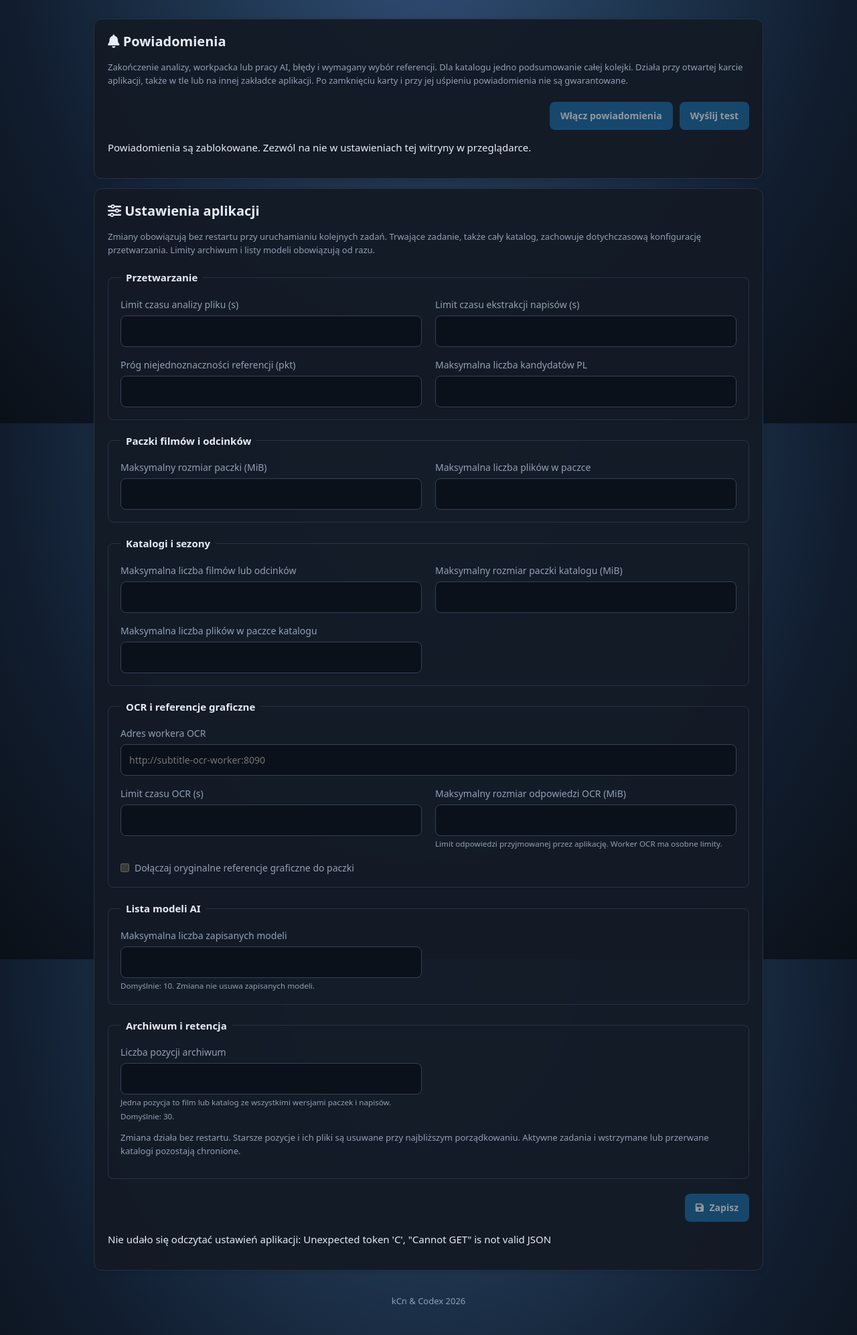
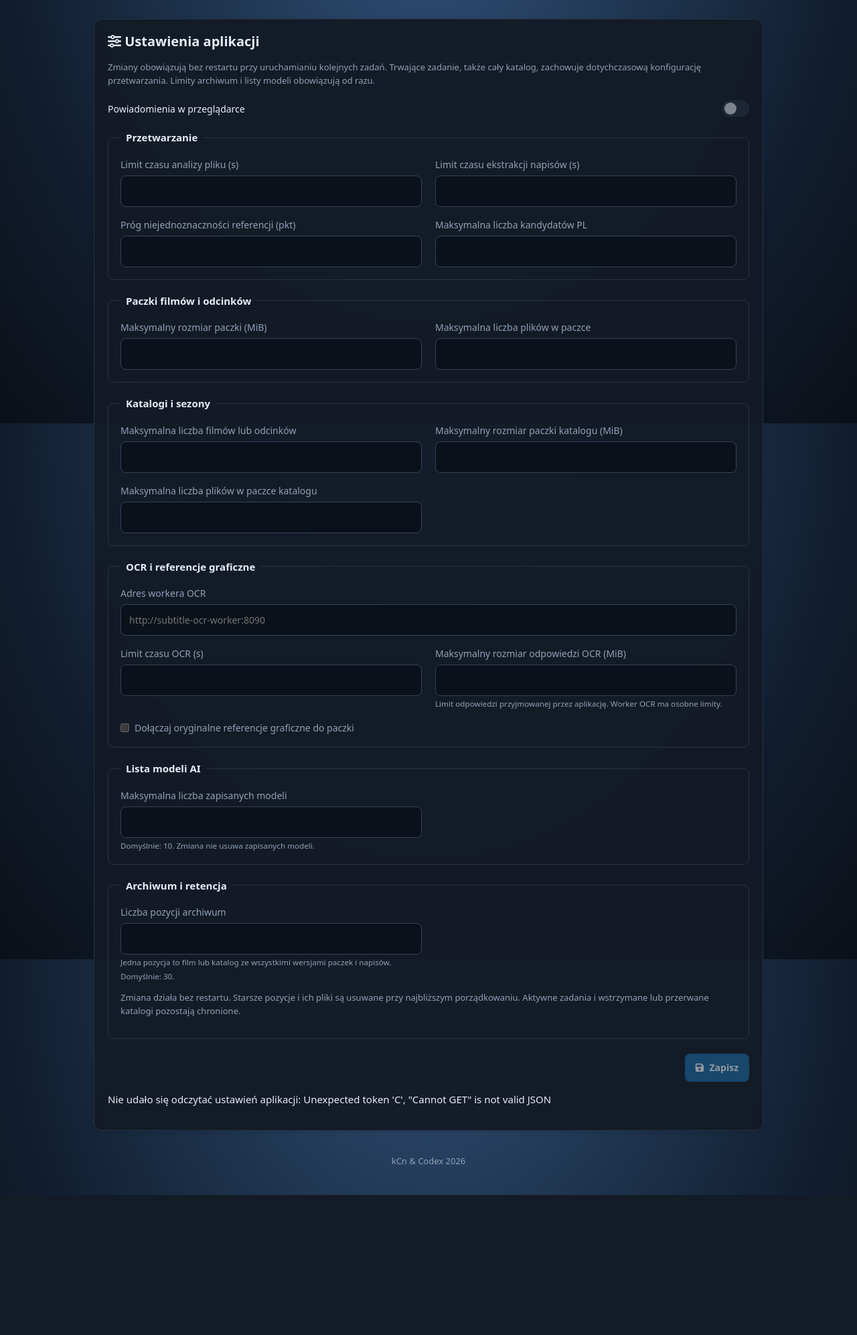
Before and after one commit to kCn3333/subtitle-agent, a Python web app: template app/templates/settings.html in a window 1280 px wide. Shown: the part 168-2161 px from the top of the page at 67% size. After the commit the page ends 1952 px from the top, so only its background shows below. Run offline with Jinja, Linux system fonts and the light colour scheme; the template is opened without the code that fills it: most values are stand-ins (such as "Sample title", 1, 10 or a date in 2020).

Commit message:
fix: simplify notifications to a default-on settings switch

```diff
--- a/app/static/notifications.js
+++ b/app/static/notifications.js
@@ -1,11 +1,12 @@
 // Notifications are driven by open pages, without Web Push or background polling in a worker.
 var taskNotifications=(()=>{
   const preference='subtitleAgentNotifications',watchKey='subtitleAgentNotificationTasks';
-  let polling=false,registrationPromise=null;
+  let polling=false,registrationPromise=null,requesting=false,permissionAttempted=false;
   const read=(key,fallback)=>{try{return JSON.parse(localStorage.getItem(key))??fallback}catch{return fallback}};
   const write=(key,value)=>{try{localStorage.setItem(key,JSON.stringify(value));return true}catch{return false}};
   const supported=()=>window.isSecureContext&&'Notification' in window;
-  const enabled=()=>supported()&&Notification.permission==='granted'&&read(preference,false)===true;
+  const wanted=()=>read(preference,true)===true;
+  const enabled=()=>supported()&&Notification.permission==='granted'&&wanted();
   const withLock=action=>navigator.locks?navigator.locks.request('subtitle-agent-notifications',action):action();
   const taskUrl=id=>`/?task=${encodeURIComponent(id)}`;
 
@@ -34,28 +35,32 @@ var taskNotifications=(()=>{
     notification.onclick=()=>{window.focus();window.location.assign(options.data.url);notification.close()};
   }
   function controls(){
-    const button=document.querySelector('#notifications-toggle'),test=document.querySelector('#notifications-test'),status=document.querySelector('#notifications-status');
-    if(!button)return;
-    button.disabled=!supported()||Notification.permission==='denied';
-    button.textContent=enabled()?'Wyłącz powiadomienia':'Włącz powiadomienia';
-    test.disabled=!enabled();
-    status.textContent=!window.isSecureContext?'Powiadomienia wymagają HTTPS (lub localhost).':
+    const input=document.querySelector('#notifications-toggle');if(!input)return;
+    input.disabled=!supported()||Notification.permission==='denied';
+    input.checked=wanted()&&supported()&&Notification.permission!=='denied';
+    input.title=!window.isSecureContext?'Powiadomienia wymagają HTTPS.':
       !('Notification' in window)?'Ta przeglądarka nie obsługuje powiadomień.':
-      Notification.permission==='denied'?'Powiadomienia są zablokowane. Zezwól na nie w ustawieniach tej witryny w przeglądarce.':
-      enabled()?'Powiadomienia włączone w tej przeglądarce. Pozostaw otwartą kartę aplikacji.':'Powiadomienia są wyłączone w tej przeglądarce.';
+      Notification.permission==='denied'?'Zezwól na powiadomienia w ustawieniach witryny w przeglądarce.':
+      Notification.permission==='default'?'Przeglądarka poprosi o zgodę przy uruchomieniu zadania.':'';
+  }
+  async function requestAccess(){
+    if(!supported()||!wanted()||Notification.permission!=='default'||requesting||permissionAttempted)return;
+    requesting=true;permissionAttempted=true;
+    try{
+      // Called from a task-start click or the switch's change handler.
+      await Notification.requestPermission();
+      if(enabled()){await restoreActive();poll()}
+    }catch{/* Browser permission failures must not interrupt a task. */}
+    finally{requesting=false;controls()}
   }
   async function toggle(){
+    const input=document.querySelector('#notifications-toggle');
     if(!supported())return;
-    if(enabled()){write(preference,false);write(watchKey,{});controls();return}
-    // Permission must be requested directly in a click handler.
-    document.querySelector('#notifications-toggle').disabled=true;
-    let permission;
-    try{permission=Notification.permission==='granted'?'granted':await Notification.requestPermission()}
-    catch{controls();document.querySelector('#notifications-status').textContent='Przeglądarka nie zezwoliła na włączenie powiadomień.';return}
-    if(permission==='granted'){
-      try{await registration();if(!write(preference,true))throw Error('Nie można zapisać ustawienia w przeglądarce')}
-      catch(error){controls();document.querySelector('#notifications-status').textContent=error.message;return}
-    }
+    const selected=input.checked;
+    write(preference,selected);
+    if(!selected){write(watchKey,{});controls();return}
+    permissionAttempted=false;
+    await requestAccess();
     controls();if(enabled())await restoreActive();poll();
   }
   async function restoreActive(){
@@ -68,7 +73,7 @@ var taskNotifications=(()=>{
     }catch{}
   }
   function track(kind,id,jobId,restart=false){
-    if(!id||!enabled())return;
+    if(!id||!supported()||!wanted()||(Notification.permission!=='granted'&&!requesting))return;
     const tasks=read(watchKey,{}),key=`${kind}:${id}`;
     if(tasks[key]&&!restart)return;
     tasks[key]={kind,id,jobId,cycle:`${Date.now()}-${Math.random()}`,seen:null,done:false};
@@ -127,15 +132,12 @@ var taskNotifications=(()=>{
     }finally{polling=false}
   }
   function setup(){
-    const button=document.querySelector('#notifications-toggle'),test=document.querySelector('#notifications-test');
-    button?.addEventListener('click',toggle);
-    test?.addEventListener('click',async()=>{
-      if(!enabled())return;
-      try{await show('Subtitle Agent','Powiadomienia działają.','subtitle-agent-test');}
-      catch{document.querySelector('#notifications-status').textContent='Nie udało się wyświetlić powiadomienia. Sprawdź ustawienia przeglądarki i systemu.'}
-    });
+    document.querySelector('#notifications-toggle')?.addEventListener('change',toggle);
     controls();poll();
   }
+  document.addEventListener('click',event=>{
+    if(event.target.closest?.('#job-form button, #ai-sync-button'))requestAccess();
+  },true);
   // This script loads before app.js, including when a task notification was clicked.
   const requested=new URLSearchParams(window.location.search).get('task');
   if(window.location.pathname==='/'&&requested&&/^[a-zA-Z0-9_-]{1,80}$/.test(requested)){
--- a/app/static/styles.css
+++ b/app/static/styles.css
@@ -259,3 +259,10 @@ button:focus-visible, a:focus-visible, .console:focus-visible { outline: 3px sol
 .brand-github { display: inline-flex; align-items: center; justify-content: center; width: 32px; height: 32px; border-radius: 6px; opacity: .75; }
 .brand-github:hover { opacity: 1; background: var(--line); }
 .brand-github img { display: block; }
+
+.notification-setting { display: flex; align-items: center; justify-content: space-between; gap: 16px; margin: 20px 0; color: var(--text); font-size: 14px; }
+#notifications-toggle { appearance: none; flex: 0 0 40px; width: 40px; height: 24px; margin: 0; padding: 2px; border: 1px solid #344258; border-radius: 99px; background: #263244; cursor: pointer; transition: background .15s; }
+#notifications-toggle::before { display: block; content: ''; width: 18px; height: 18px; border-radius: 50%; background: var(--text); transition: transform .15s; }
+#notifications-toggle:checked { background: #1c6ba5; border-color: #438fc4; }
+#notifications-toggle:checked::before { transform: translateX(16px); }
+#notifications-toggle:disabled { cursor: not-allowed; opacity: .5; }
--- a/app/templates/auth-head.html
+++ b/app/templates/auth-head.html
@@ -1,3 +1,3 @@
 <meta name="csrf-token" content="{{ request.state.csrf_token }}">
 <script src="/static/auth.js?v=logout-icon-1"></script>
-<script src="/static/notifications.js?v=1"></script>
+<script src="/static/notifications.js?v=2"></script>
--- a/app/templates/settings.html
+++ b/app/templates/settings.html
@@ -1,14 +1,10 @@
 <!doctype html>
 <html lang="pl"><head><meta charset="utf-8"><meta name="viewport" content="width=device-width,initial-scale=1">
-<title>Ustawienia · {{ app_name }}</title><link rel="stylesheet" href="/static/styles.css?v=nav-transparent-1"><link rel="stylesheet" href="/static/fontawesome/css/fontawesome.min.css"><link rel="stylesheet" href="/static/fontawesome/css/solid.min.css">{% include "auth-head.html" %}{% include "branding-head.html" %}</head>
+<title>Ustawienia · {{ app_name }}</title><link rel="stylesheet" href="/static/styles.css?v=notification-switch-1"><link rel="stylesheet" href="/static/fontawesome/css/fontawesome.min.css"><link rel="stylesheet" href="/static/fontawesome/css/solid.min.css">{% include "auth-head.html" %}{% include "branding-head.html" %}</head>
 <body><main>{% include 'header.html' %}
-<section class="card" aria-labelledby="notifications-title"><h2 id="notifications-title"><i class="fa-solid fa-bell" aria-hidden="true"></i> Powiadomienia</h2>
-<p class="settings-note">Zakończenie analizy, workpacka lub pracy AI, błędy i wymagany wybór referencji. Dla katalogu jedno podsumowanie całej kolejki. Działa przy otwartej karcie aplikacji, także w tle lub na innej zakładce aplikacji. Po zamknięciu karty i przy jej uśpieniu powiadomienia nie są gwarantowane.</p>
-<div class="row form-actions"><button id="notifications-toggle" type="button" disabled>Włącz powiadomienia</button><button id="notifications-test" type="button" disabled>Wyślij test</button></div>
-<p id="notifications-status" role="status" aria-live="polite"></p>
-</section>
 <section class="card" id="app-settings-panel"><h2><i class="fa-solid fa-sliders" aria-hidden="true"></i> Ustawienia aplikacji</h2>
 <p class="settings-note">Zmiany obowiązują bez restartu przy uruchamianiu kolejnych zadań. Trwające zadanie, także cały katalog, zachowuje dotychczasową konfigurację przetwarzania. Limity archiwum i listy modeli obowiązują od razu.</p>
+<label class="notification-setting">Powiadomienia w przeglądarce<input id="notifications-toggle" type="checkbox" role="switch" checked></label>
 <form id="app-settings">
 <fieldset class="settings-group"><legend>Przetwarzanie</legend><div class="settings-fields">
 <label>Limit czasu analizy pliku (s)<input id="setting-ffprobe_timeout_seconds" data-setting="ffprobe_timeout_seconds" type="number" required min="0.1" max="86400" step="any"></label>
```
Also changed, not shown: docs/app-settings.md (+7 -6 lines), tests/notifications_ui.test.cjs (+42 -10 lines), tests/test_health.py (+3 -1 lines), docs/changelog.md.
